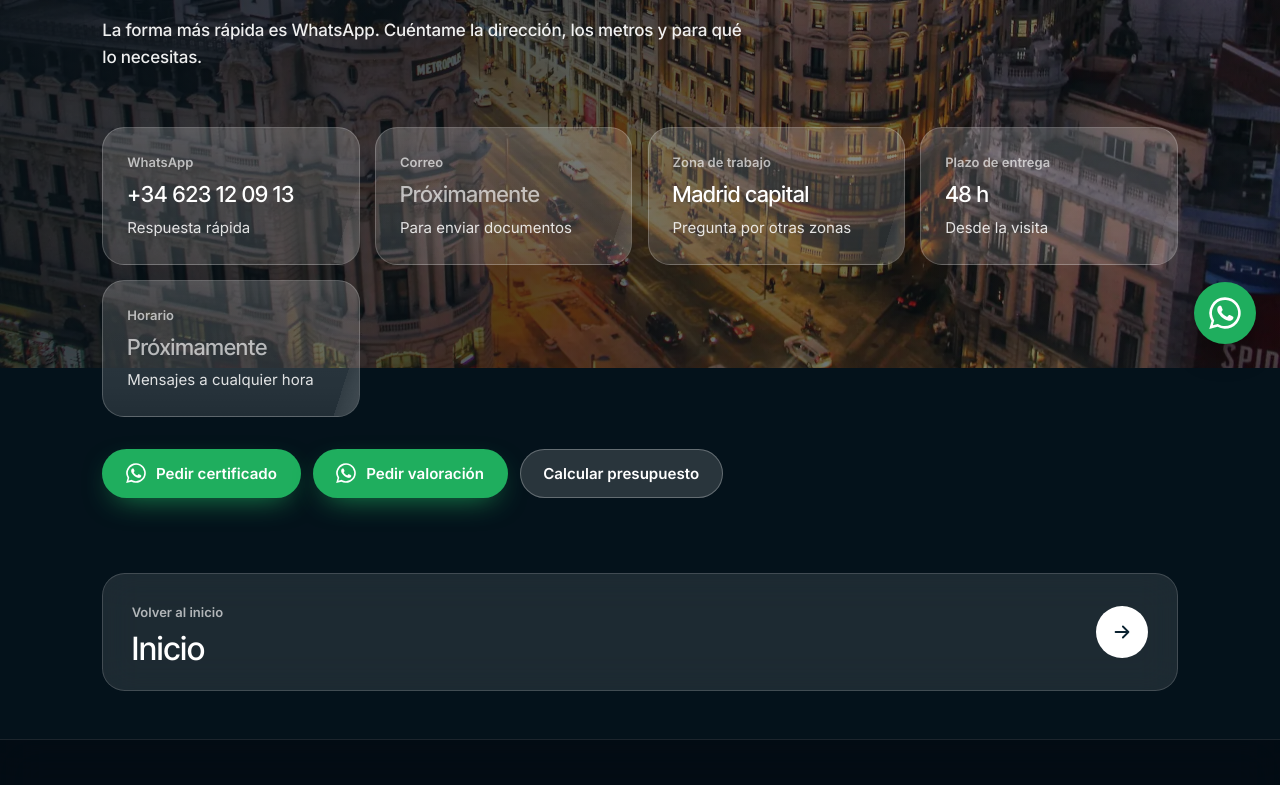
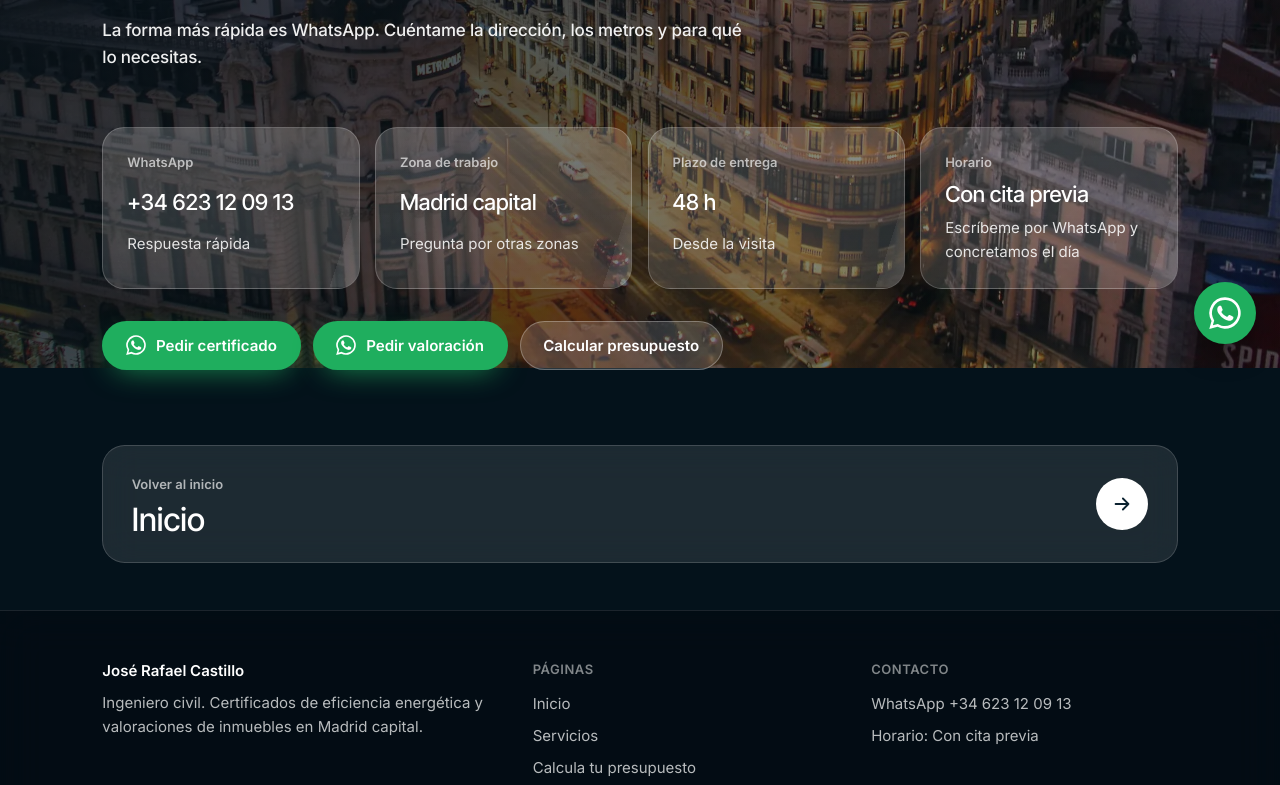
Before and after one commit to jpcastilo89-ops/fronted-jp, a plain HTML site: page contacto/index.html in a window 1280 px wide. Shown: the part 432-1217 px from the top of the page. Drawn offline with Linux system fonts and the light colour scheme.

Commit message:
Horario con cita previa y sin correo
Co-Authored-By: Claude Opus 5.5 <noreply@anthropic.com>
Claude-Session: https://claude.ai/code/session_01625zJuKrzij9iGKa3rZrcN

```diff
--- a/assets/js/config.js
+++ b/assets/js/config.js
@@ -14,7 +14,7 @@ window.CEE_CONFIG = {
   colegiado: "",         /* número de colegiado, p. ej. "Colegiado n.º 00000". Vacío = no se muestra */
   zona: "Madrid capital",
   plazo: "48 h",         /* plazo de entrega que se muestra en la web */
-  horario: "",           /* p. ej. "Lunes a viernes, 9:00 a 19:00". Vacío = «Próximamente» */
+  horario: "Con cita previa",           /* p. ej. "Lunes a viernes, 9:00 a 19:00". Vacío = «Próximamente» */
   instagram: "",         /* usuario o enlace. Vacío = no se muestra */
   linkedin: "",          /* enlace del perfil. Vacío = no se muestra */
 
--- a/contacto/index.html
+++ b/contacto/index.html
@@ -39,10 +39,10 @@
 <section><div class="wrap">
   <div class="contact">
     <a class="ct fi" data-wa=""><small>WhatsApp</small><b data-cfg="telefono"></b><span>Respuesta rápida</span></a>
-    <a class="ct fi" data-mail><small>Correo</small><b data-cfg="email"></b><span>Para enviar documentos</span></a>
+    <a class="ct fi" data-mail><small>Correo</small><b data-cfg="email" data-hide=".ct"></b><span>Para enviar documentos</span></a>
     <div class="ct fi"><small>Zona de trabajo</small><b data-cfg="zona"></b><span>Pregunta por otras zonas</span></div>
     <div class="ct fi"><small>Plazo de entrega</small><b data-cfg="plazo"></b><span>Desde la visita</span></div>
-    <div class="ct fi"><small>Horario</small><b data-cfg="horario"></b><span>Mensajes a cualquier hora</span></div>
+    <div class="ct fi"><small>Horario</small><b data-cfg="horario"></b><span>Escríbeme por WhatsApp y concretamos el día</span></div>
   </div>
   <div style="display:flex;flex-wrap:wrap;gap:12px;margin-top:32px">
     <a class="btn btn-wa" data-wa="quiero pedir presupuesto para un certificado energético."><svg viewBox="0 0 24 24" fill="currentColor" aria-hidden="true"><path d="M17.5 14.4c-.3-.1-1.7-.8-2-.9-.3-.1-.5-.1-.7.1-.2.3-.8.9-.9 1.1-.2.2-.3.2-.6.1-.3-.1-1.2-.5-2.3-1.4-.9-.8-1.4-1.7-1.6-2-.2-.3 0-.5.1-.6l.4-.5c.2-.2.2-.3.3-.5.1-.2 0-.4 0-.5l-.9-2.2c-.2-.6-.5-.5-.7-.5h-.6c-.2 0-.5.1-.8.4-.3.3-1 1-1 2.5s1.1 2.9 1.2 3.1c.1.2 2.1 3.2 5.1 4.5.7.3 1.3.5 1.7.6.7.2 1.4.2 1.9.1.6-.1 1.7-.7 2-1.4.2-.7.2-1.2.2-1.4-.1-.1-.3-.2-.6-.3zM12 21.8c-1.8 0-3.5-.5-5-1.4l-.4-.2-3.7 1 1-3.6-.2-.4A9.8 9.8 0 1 1 12 21.8zm0-21.6A11.8 11.8 0 0 0 1.9 18l-1.7 6 6.2-1.6A11.8 11.8 0 1 0 12 .2z"/></svg>Pedir certificado</a>
@@ -56,7 +56,7 @@
   <div class="wrap">
     <div><b>José Rafael Castillo</b><p style="margin-top:8px">Ingeniero civil. Certificados de eficiencia energética y valoraciones de inmuebles en <span data-cfg="zona"></span>.</p><p style="margin-top:8px" data-cfg="colegiado" data-hide="p"></p></div>
     <div><h4>Páginas</h4><ul><li><a href="/">Inicio</a></li><li><a href="/servicios/">Servicios</a></li><li><a href="/presupuesto/">Calcula tu presupuesto</a></li><li><a href="/como-funciona/">Cómo funciona</a></li><li><a href="/preguntas-frecuentes/">Preguntas frecuentes</a></li><li><a href="/sobre-mi/">Sobre mí</a></li><li><a href="/contacto/">Contacto</a></li></ul></div>
-    <div><h4>Contacto</h4><ul><li><a data-wa="">WhatsApp <span data-cfg="telefono"></span></a></li><li><a data-mail>Correo: <span data-cfg="email"></span></a></li><li>Horario: <span data-cfg="horario"></span></li><li data-opt><a data-ig>Instagram</a></li><li data-opt><a data-li>LinkedIn</a></li></ul></div>
+    <div><h4>Contacto</h4><ul><li><a data-wa="">WhatsApp <span data-cfg="telefono"></span></a></li><li><a data-mail>Correo: <span data-cfg="email" data-hide="li"></span></a></li><li>Horario: <span data-cfg="horario"></span></li><li data-opt><a data-ig>Instagram</a></li><li data-opt><a data-li>LinkedIn</a></li></ul></div>
     <div class="legal"><span>© <span data-year>2026</span> José Rafael Castillo</span><span data-no-oficial>Las valoraciones son informes orientativos, no tasaciones oficiales para hipoteca.</span></div>
   </div>
 </footer>
```
Also changed, not shown: 404.html (+1 -1 lines), como-funciona/index.html (+1 -1 lines), index.html (+1 -1 lines), preguntas-frecuentes/index.html (+1 -1 lines), presupuesto/index.html (+1 -1 lines), servicios/index.html (+1 -1 lines), sobre-mi/index.html (+1 -1 lines), favicon.svg.
